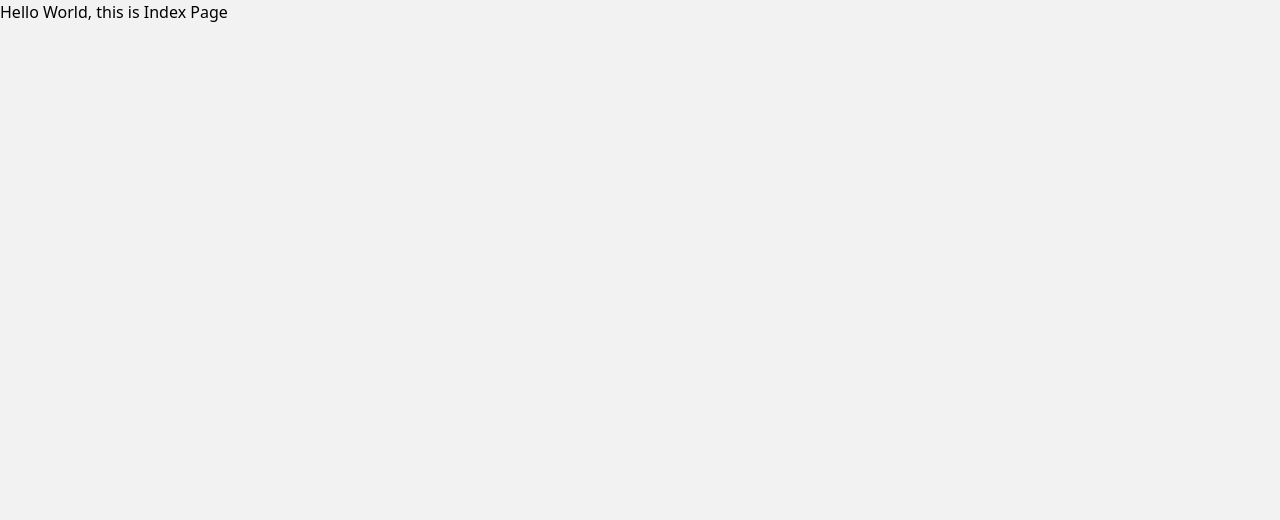
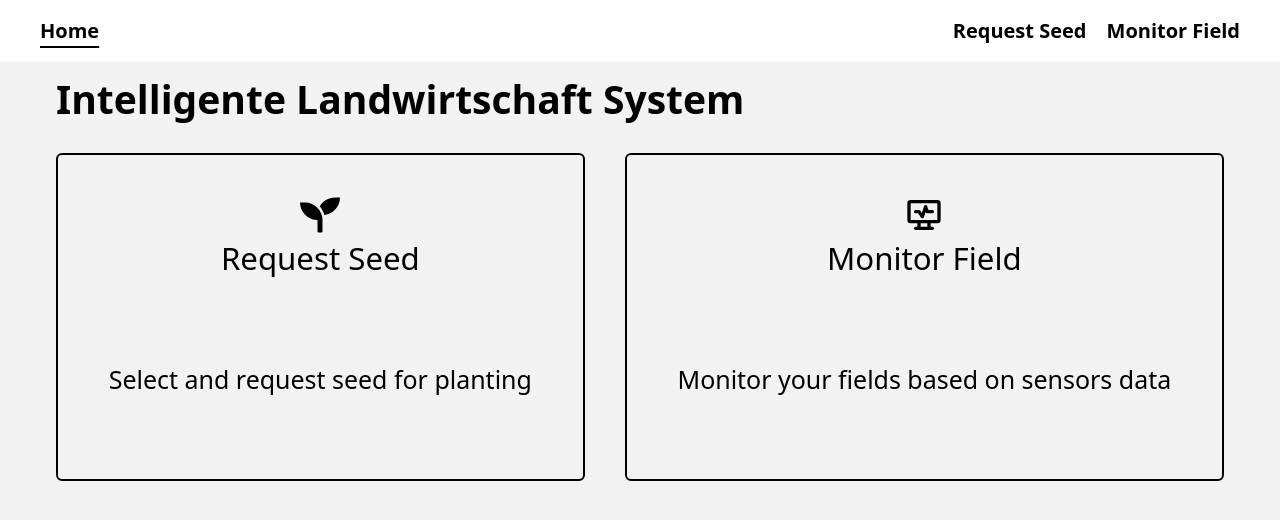
Before and after one commit to rasyadanfz/intelligente-landwirtschaft-frontend, a React (Vite) app: page / in a window 1280 px wide. Shown: the top 520 px of the page. Built offline with nearby package versions, Linux system fonts and the light colour scheme.

Commit message:
feat: add simple navbar

```diff
--- /dev/null
+++ b/src/components/Navbar.tsx
@@ -0,0 +1,41 @@
+import { NavLink } from "react-router-dom";
+
+const Navbar = () => {
+    const activeClassName = "underline-offset-8 underline";
+
+    return (
+        <div className="flex justify-between px-10 py-4 bg-white">
+            <div className="text-h5 font-semibold">
+                <NavLink
+                    to="/"
+                    end
+                    className={({ isActive }) =>
+                        isActive ? activeClassName : ""
+                    }
+                >
+                    Home
+                </NavLink>
+            </div>
+            <div className="flex text-h5 font-semibold gap-x-5">
+                <NavLink
+                    to="/request-seed"
+                    className={({ isActive }) =>
+                        isActive ? activeClassName : ""
+                    }
+                >
+                    Request Seed
+                </NavLink>
+                <NavLink
+                    to="/field"
+                    className={({ isActive }) =>
+                        isActive ? activeClassName : ""
+                    }
+                >
+                    Monitor Field
+                </NavLink>
+            </div>
+        </div>
+    );
+};
+
+export default Navbar;
--- a/src/pages/Field.tsx
+++ b/src/pages/Field.tsx
@@ -5,6 +5,7 @@ import FieldSelector, {
 } from "../components/Field/FieldSelector/FieldSelector";
 import ReportCard from "../components/Field/ReportCard";
 import FieldChart from "../components/Chart/FieldChart";
+import Navbar from "../components/Navbar";
 
 export interface FieldMonitorDataInterface {
     air_humidity: number;
@@ -77,6 +78,8 @@ const Field = () => {
     }, []);
 
     return (
+        <div>
+            <Navbar />
             <div className="px-4 py-2 h-full">
                 <h1 className="text-h2 font-bold">Field Monitor Dashboard</h1>
                 <div className="flex gap-x-10 pr-5 py-5 h-full items-start justify-start">
@@ -128,6 +131,7 @@ const Field = () => {
                     </div>
                 </div>
             </div>
+        </div>
     );
 };
 
--- a/src/pages/IndexPage.tsx
+++ b/src/pages/IndexPage.tsx
@@ -1,7 +1,63 @@
+import { IconContext } from "react-icons";
+import { FaSeedling } from "react-icons/fa";
+import { TbHeartRateMonitor } from "react-icons/tb";
+import { Link } from "react-router-dom";
+import Navbar from "../components/Navbar";
+
+const Card = ({
+    title,
+    icon,
+    to,
+    desc,
+}: {
+    title: string;
+    icon: React.ReactElement;
+    to: string;
+    desc: string;
+}) => {
+    return (
+        <Link
+            className="border-2 grow border-black rounded-md hover:scale-105 hover:bg-gray-200 transition-transform"
+            to={to}
+        >
+            <div className="flex flex-col justify-between items-center my-10">
+                {icon}
+                <p className="text-h3">{title}</p>
+            </div>
+            <div className="my-20">
+                <p className="text-center text-h4">{desc}</p>
+            </div>
+        </Link>
+    );
+};
+
 const IndexPage = () => {
     return (
         <div>
-            <h1>Hello World, this is Index Page</h1>
+            <Navbar />
+            <div className="mx-14 my-2">
+                <h1 className="text-h2 font-bold">
+                    Intelligente Landwirtschaft System
+                </h1>
+                <div className="flex justify-between gap-x-10 my-6">
+                    <IconContext.Provider
+                        value={{ size: "2.5em", color: "black" }}
+                    >
+                        <Card
+                            title="Request Seed"
+                            icon={<FaSeedling />}
+                            to="/request-seed"
+                            desc="Select and request seed for planting"
+                        />
+                        <Card
+                            title="Monitor Field"
+                            icon={<TbHeartRateMonitor />}
+                            to="/field"
+                            desc="Monitor your fields based on sensors data"
+                        />
+                    </IconContext.Provider>
+                </div>
+            </div>
         </div>
     );
 };
```
Lines whose indentation alone changed are shown as unchanged.
